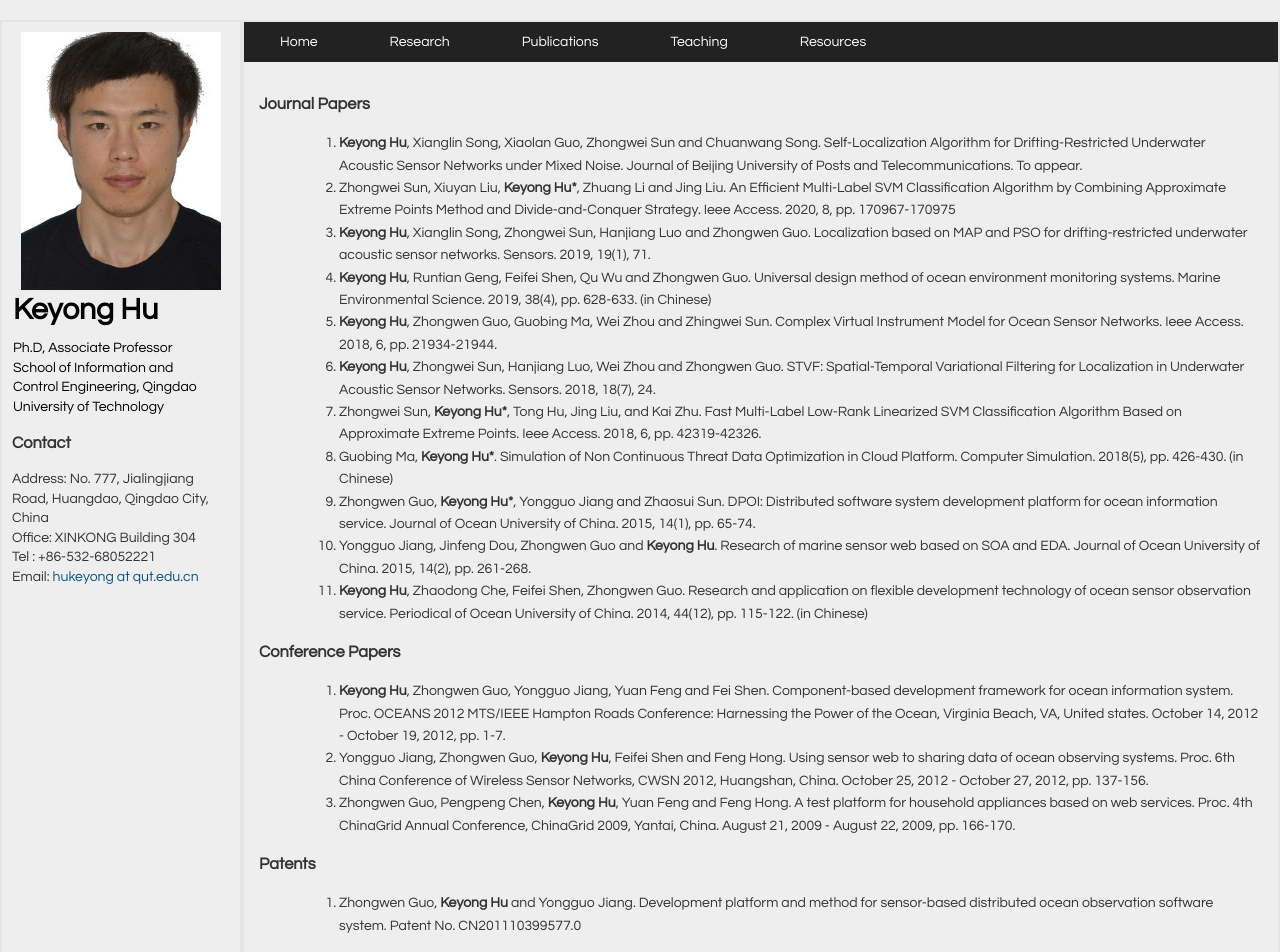
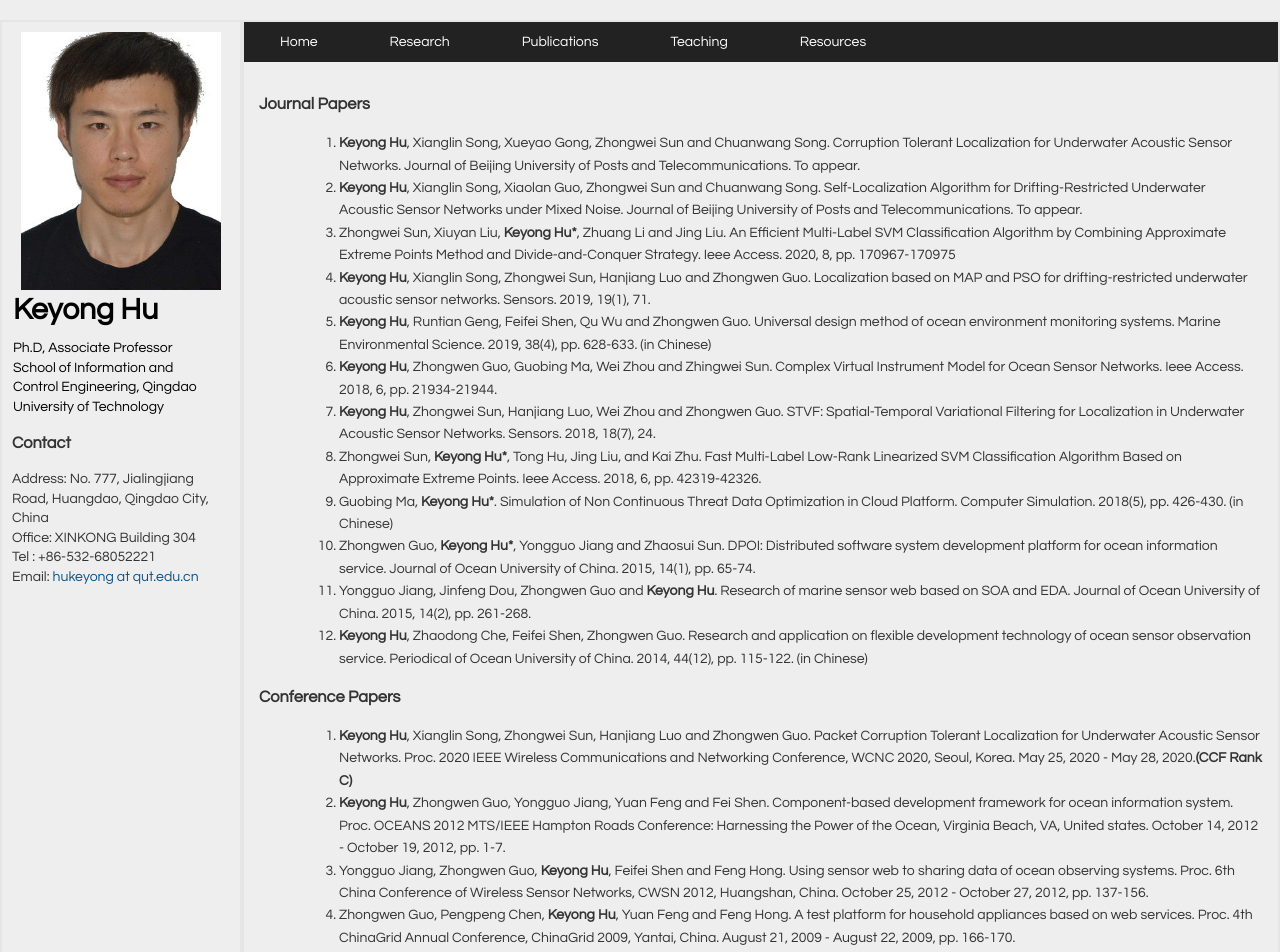
Before and after one commit to keyonghu/keyonghu.github.io, a plain HTML site: page publications.html in a window 1280 px wide. Shown: the top 952 px of the page. Drawn offline with Linux system fonts and the light colour scheme.

Commit message:
Update publications.html

```diff
--- a/publications.html
+++ b/publications.html
@@ -50,6 +50,7 @@
        	      		<dd>
 
               			<ol>
+			<li><b>Keyong Hu</b>, Xianglin Song, Xueyao Gong, Zhongwei Sun and Chuanwang Song. Corruption Tolerant Localization for Underwater Acoustic Sensor Networks. Journal of Beijing University of Posts and Telecommunications. To appear.
 			<li><b>Keyong Hu</b>, Xianglin Song, Xiaolan Guo, Zhongwei Sun and Chuanwang Song. Self-Localization Algorithm for Drifting-Restricted Underwater Acoustic Sensor Networks under Mixed Noise. Journal of Beijing University of Posts and Telecommunications. To appear.
 			<li>Zhongwei Sun, Xiuyan Liu, <b>Keyong Hu*</b>, Zhuang Li and Jing Liu. An Efficient Multi-Label SVM Classification Algorithm by Combining Approximate Extreme Points Method and Divide-and-Conquer Strategy. Ieee Access. 2020, 8, pp. 170967-170975</li>
 
@@ -77,7 +78,7 @@
 			<dt><h3>Conference Papers</h3></dt>
 			<dd>
             			<ol>
-			<!--<li><b>Keyong Hu</b>, Xianglin Song, Zhongwei Sun, Hanjiang Luo and Zhongwen Guo. Packet Corruption Tolerant Localization for Underwater Acoustic Sensor Networks. Proc. 2020 IEEE Wireless Communications and Networking Conference, WCNC 2020, Seoul, Korea. May 25, 2020 - May 28, 2020.<b>(CCF Rank C)</b></li>-->
+			<li><b>Keyong Hu</b>, Xianglin Song, Zhongwei Sun, Hanjiang Luo and Zhongwen Guo. Packet Corruption Tolerant Localization for Underwater Acoustic Sensor Networks. Proc. 2020 IEEE Wireless Communications and Networking Conference, WCNC 2020, Seoul, Korea. May 25, 2020 - May 28, 2020.<b>(CCF Rank C)</b></li>
 
 			<li><b>Keyong Hu</b>, Zhongwen Guo, Yongguo Jiang, Yuan Feng and Fei Shen. Component-based development framework for ocean information system. Proc. OCEANS 2012 MTS/IEEE Hampton Roads Conference: Harnessing the Power of the Ocean, Virginia Beach, VA, United states. October 14, 2012 - October 19, 2012, pp. 1-7.</li>
 
```
